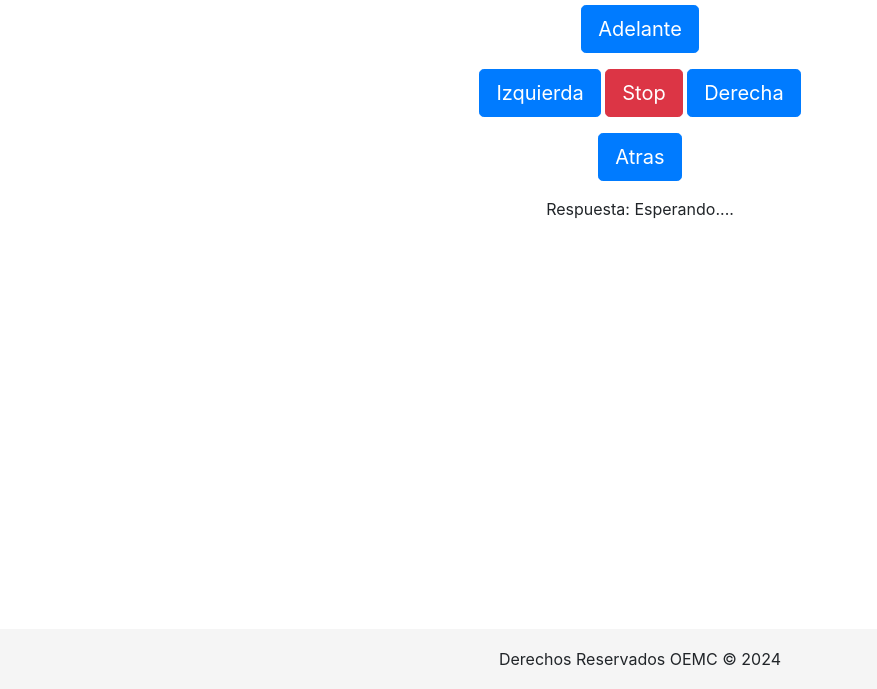
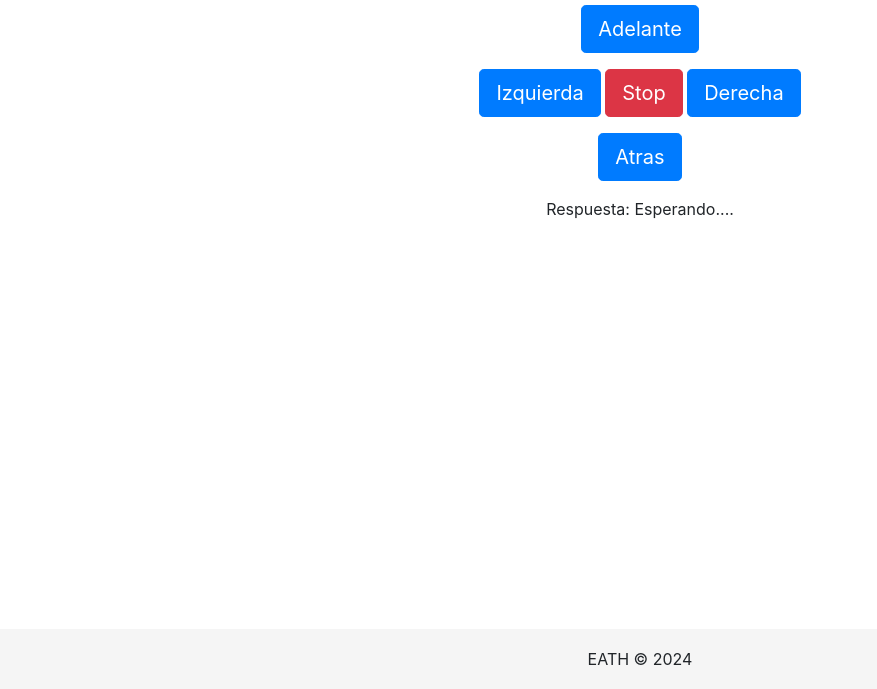
Before and after one commit to Herxis/iot-car-front-end, a plain HTML site: page frontend/control/web/index.html in a window 1280 px wide. Shown: the part 111-800 px from the top of the page, without its empty margins (0-877 px from the left). Drawn offline with nearby package versions, Linux system fonts and the light colour scheme.

Commit message:
Update index.html

```diff
--- a/frontend/control/web/index.html
+++ b/frontend/control/web/index.html
@@ -69,7 +69,7 @@
   <!-- Footer -->
   <footer class="footer">
     <div class="container">
-      Derechos Reservados OEMC &copy; 2024
+      EATH &copy; 2024
     </div>
   </footer>
 
```
